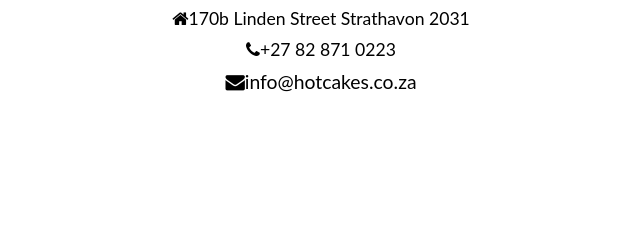
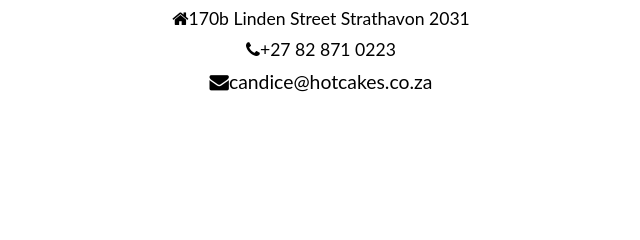
Before and after one commit to candice81/hotcakes, a plain HTML site: page index.html in a window 1280 px wide. Shown: the part 410-650 px from the top of the page, 319-959 px from the left. Drawn offline with Linux system fonts and the light colour scheme.

Commit message:
Update index.html
Changed the email address

```diff
--- a/index.html
+++ b/index.html
@@ -18,7 +18,7 @@
 		<ul>
 			<li><i class="fa fa-home"></i>170b Linden Street Strathavon 2031</li>
 			<li><i class="fa fa-phone"></i>+27 82 871 0223</li>
-			<li><a href="#"><i class="fa fa-envelope"></i>info@hotcakes.co.za</a></li>
+			<li><a href="#"><i class="fa fa-envelope"></i>candice@hotcakes.co.za</a></li>
 		</ul>
 
 	</div>
```
